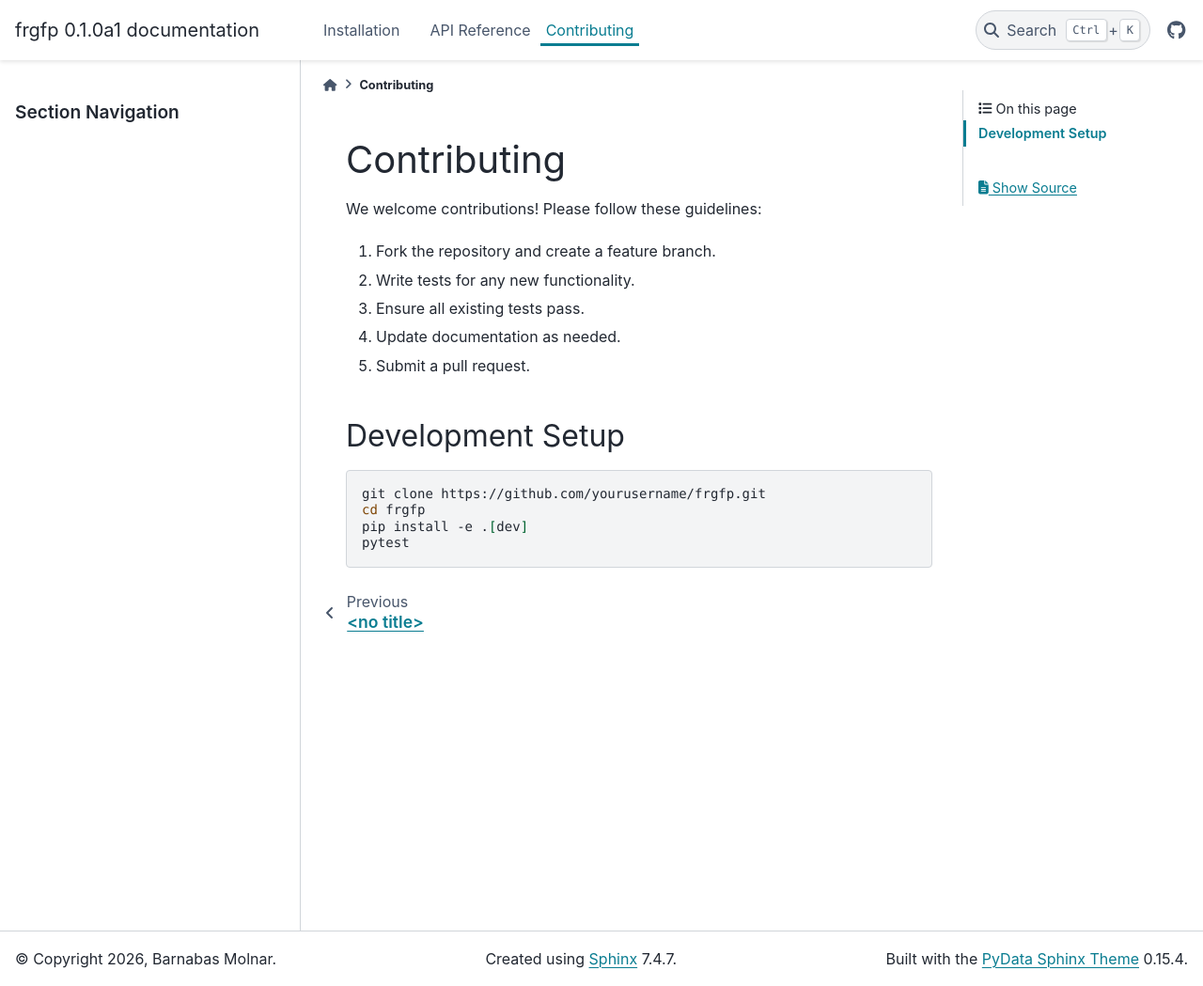
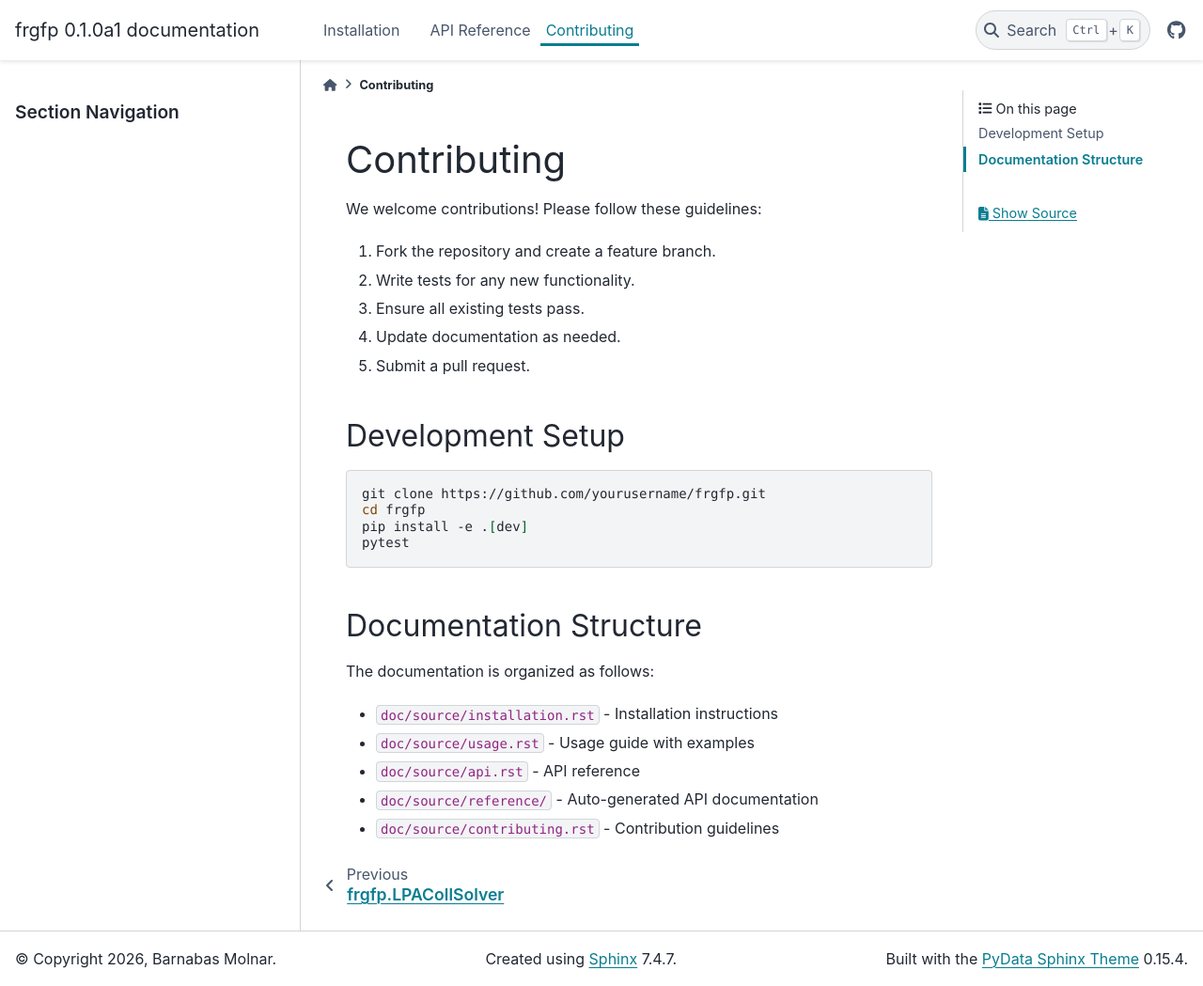
Before and after one commit to molbarnabas/frgfp, a Sphinx documentation site: the page built from doc/source/contributing.rst, in a window 1280 px wide and 1049 px high. Shown: the whole window at 94% size. Built offline with Sphinx 7.4.7 and the PyData theme 0.15.4, drawn with Linux system fonts in a browser that asks for light colours; pages that are not in the unit, such as notebooks, are missing from menus.

```diff
--- a/doc/source/conf.py
+++ b/doc/source/conf.py
@@ -125,3 +125,4 @@ intersphinx_mapping = {
 # https://www.sphinx-doc.org/en/master/usage/extensions/autosummary.html
 
 autosummary_generate = True
+autosummary_generate_overwrite = True
--- a/doc/source/contributing.rst
+++ b/doc/source/contributing.rst
@@ -18,3 +18,14 @@ Development Setup
    cd frgfp
    pip install -e .[dev]
    pytest
+
+Documentation Structure
+-----------------------
+
+The documentation is organized as follows:
+
+* ``doc/source/installation.rst`` - Installation instructions
+* ``doc/source/usage.rst`` - Usage guide with examples
+* ``doc/source/api.rst`` - API reference
+* ``doc/source/reference/`` - Auto-generated API documentation
+* ``doc/source/contributing.rst`` - Contribution guidelines
--- /dev/null
+++ b/doc/source/reference/frgfp.rst
@@ -0,0 +1 @@
+frgfp
```
Also changed, not shown: doc/source/api.rst (+8 -5 lines), doc/source/reference/frgfp.lpa.rst (+7 -1 lines).
